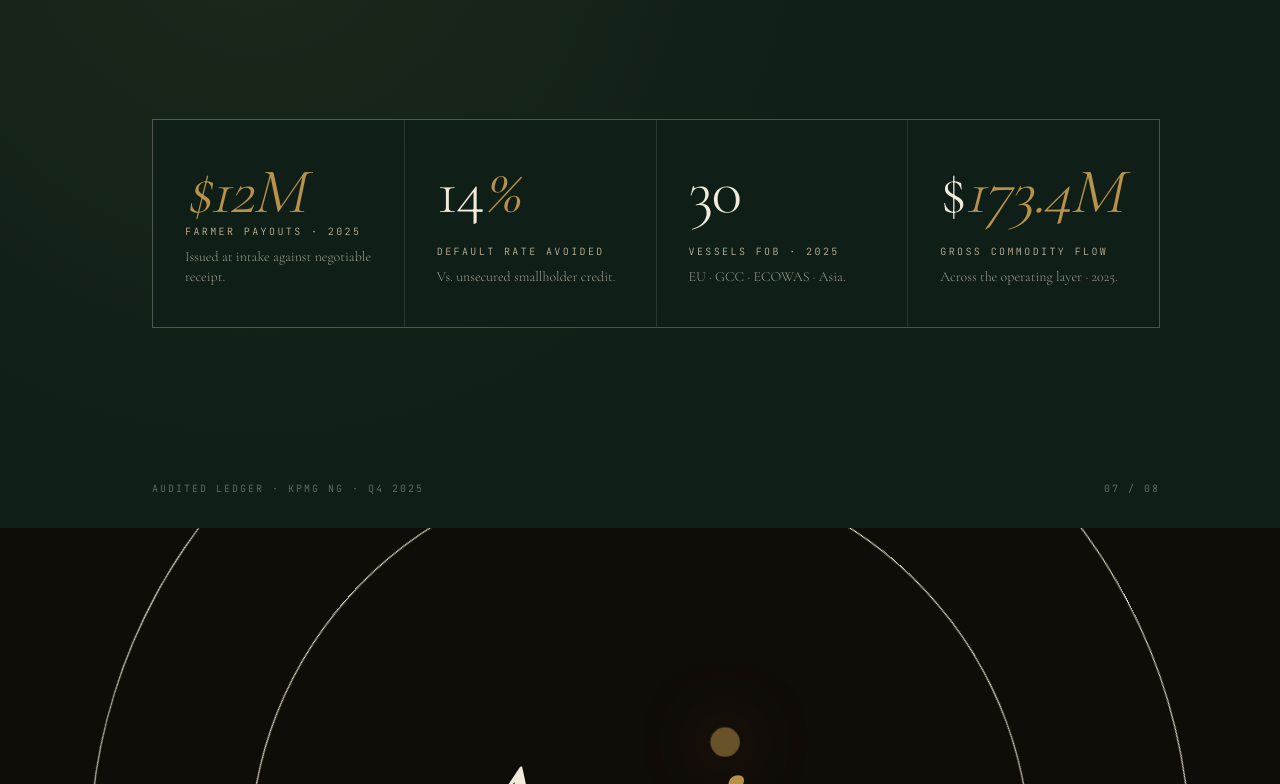
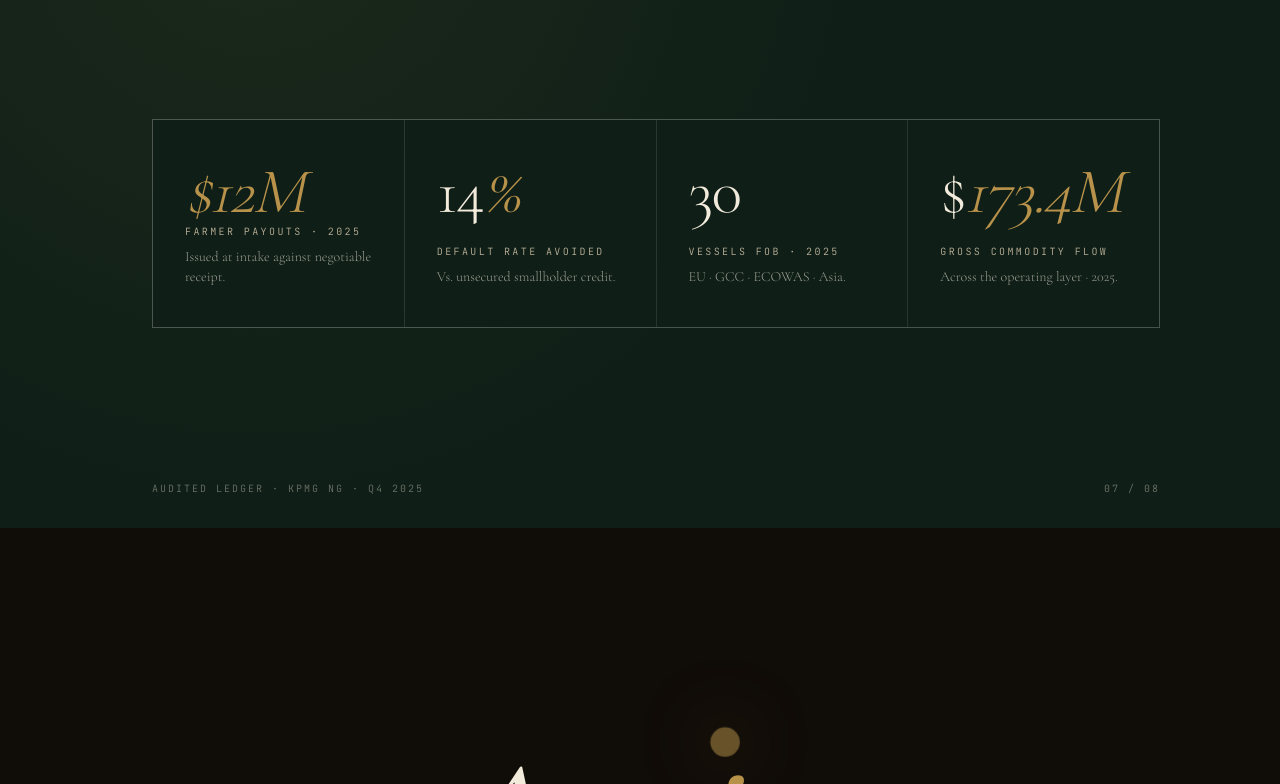
Before and after one commit to ayoajuwon1/arziqa-website, a Next.js app: page / in a window 1280 px wide. Shown: the part 6536-7320 px from the top of the page. Built offline with nearby package versions, Linux system fonts and the light colour scheme.

Commit message:
Remove spinning rings from final section

```diff
--- a/app/page.tsx
+++ b/app/page.tsx
@@ -527,8 +527,6 @@ export default function Home() {
         data-name="The Beginning"
         ref={(el) => { stagesRef.current[7] = el; }}
       >
-        <div className="ring" />
-        <div className="ring r2" />
         <div className="logo">
           Arz<span className="i-dot">i</span>qa
         </div>
```
